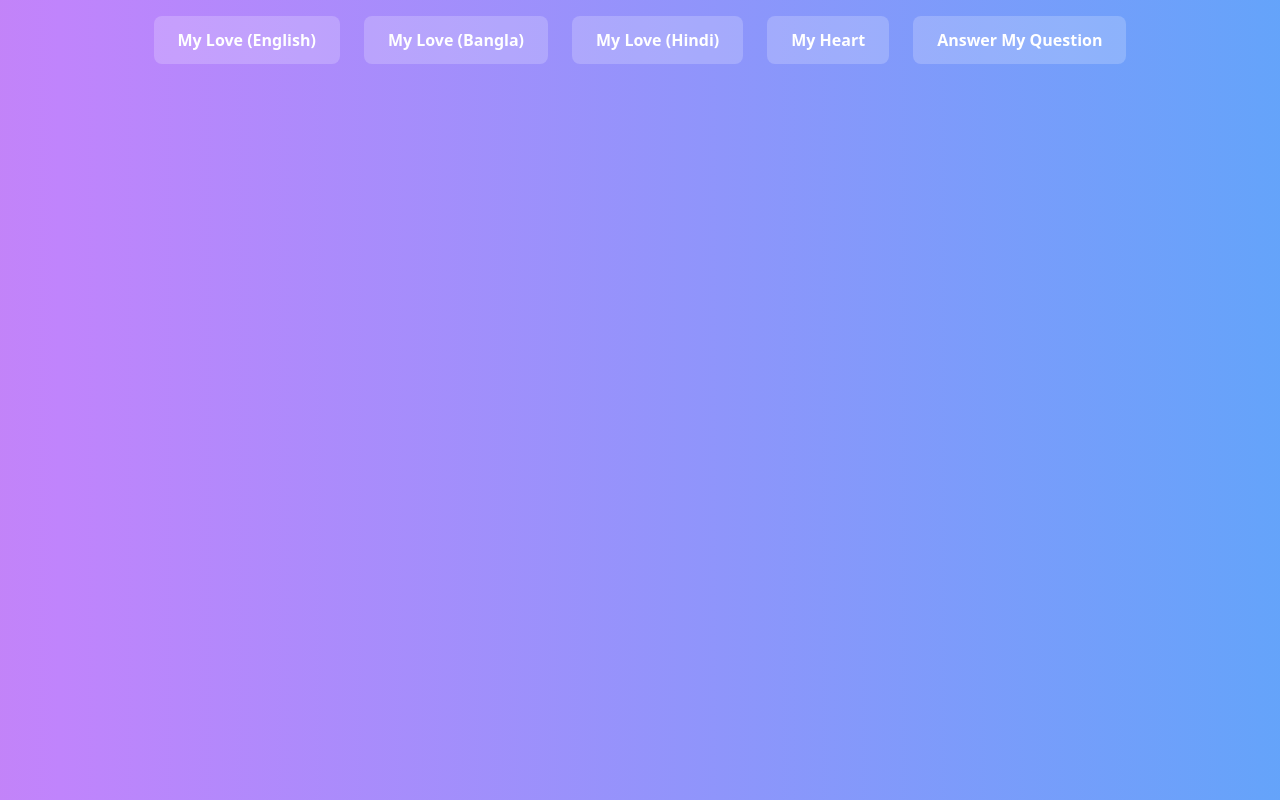
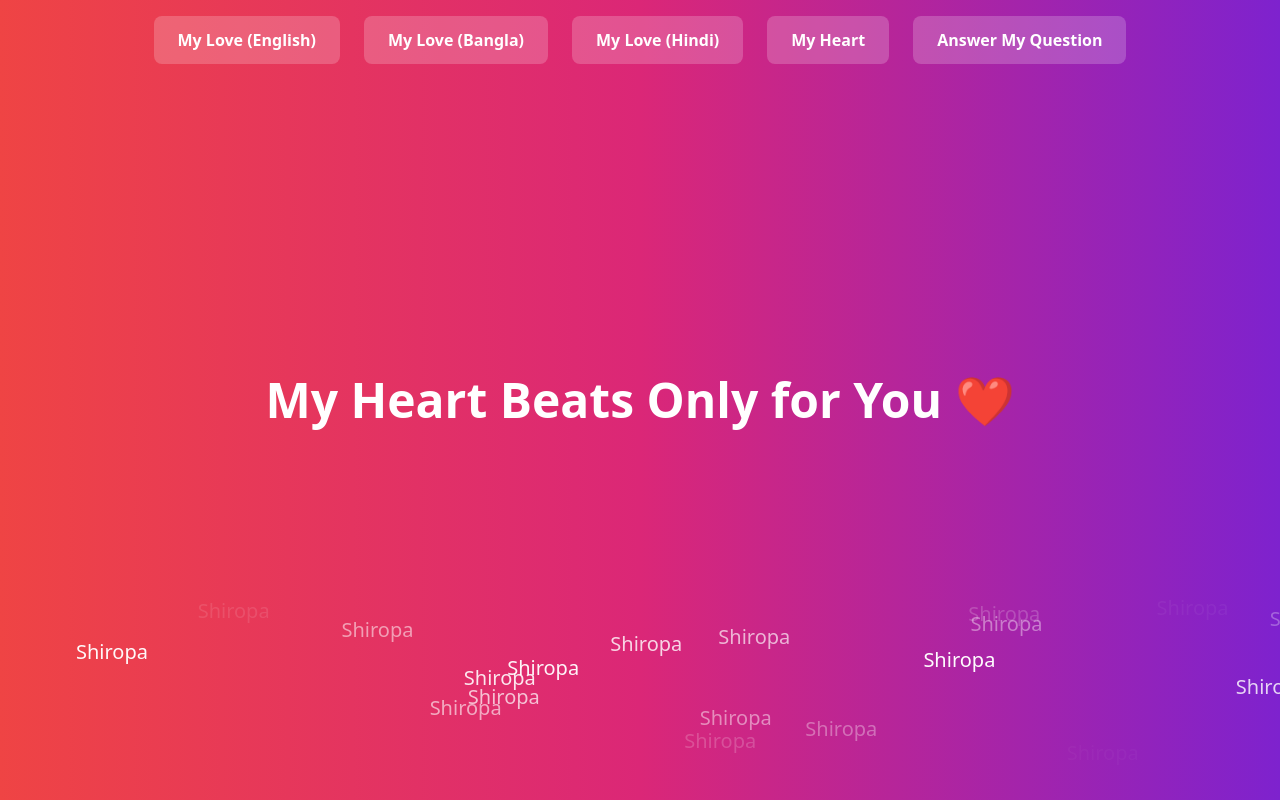
Before and after one commit to askmesupu/finalhope, a React (Create React App) app: page /myheart in a window 1280 px wide. Built offline with nearby package versions, Linux system fonts and the light colour scheme.

Commit message:
Update MyHeart.js

```diff
--- a/src/pages/MyHeart.js
+++ b/src/pages/MyHeart.js
@@ -2,34 +2,32 @@ import React from "react";
 import { motion } from "framer-motion";
 
 export default function MyHeart() {
-  const words = Array.from({ length: 100 }, () => "Shiropa");
-
   return (
-    <div className="w-full min-h-screen overflow-hidden bg-gradient-to-r from-pink-400 via-purple-400 to-blue-400 bg-animate relative flex items-center justify-center">
-      {words.map((word, idx) => (
+    <div className="w-full min-h-screen flex items-center justify-center bg-gradient-to-r from-red-500 via-pink-600 to-purple-700 relative overflow-hidden">
+      {Array.from({ length: 40 }).map((_, i) => (
         <motion.span
-          key={idx}
-          initial={{
-            x: Math.random() * window.innerWidth,
-            y: window.innerHeight,
-            opacity: 0,
+          key={i}
+          initial={{ opacity: 0, y: 0 }}
+          animate={{ opacity: [0, 1, 0], y: [-50, -200] }}
+          transition={{
+            duration: 6,
+            repeat: Infinity,
+            delay: i * 0.3,
           }}
-          animate={{
-            y: -50,
-            opacity: [0, 1, 0],
-          }}
-          transition={{
-            duration: 15 + Math.random() * 10,
-            repeat: Infinity,
-            ease: "linear",
-            repeatType: "loop",
-          }}
-          className={`absolute text-white font-bold text-xs md:text-sm`}
-          style={{ pointerEvents: "none" }}
+          className="absolute text-white text-xl"
+          style={{ left: `${Math.random() * 100}%`, bottom: "-20px" }}
         >
-          {word}
+          Shiropa
         </motion.span>
       ))}
+      <motion.h1
+        initial={{ scale: 0 }}
+        animate={{ scale: 1 }}
+        transition={{ duration: 1 }}
+        className="text-white text-3xl md:text-5xl font-bold z-10"
+      >
+        My Heart Beats Only for You ❤️
+      </motion.h1>
     </div>
   );
-}
+            }
```
